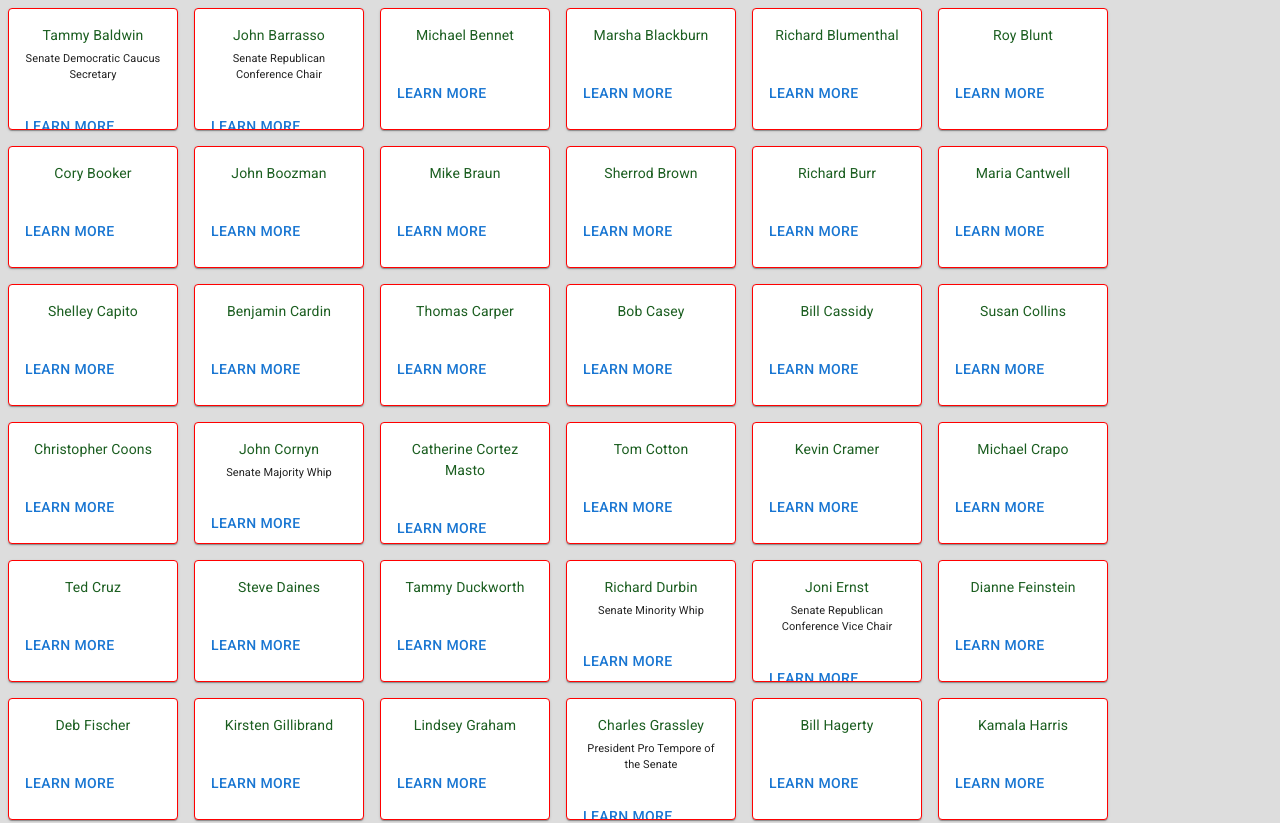
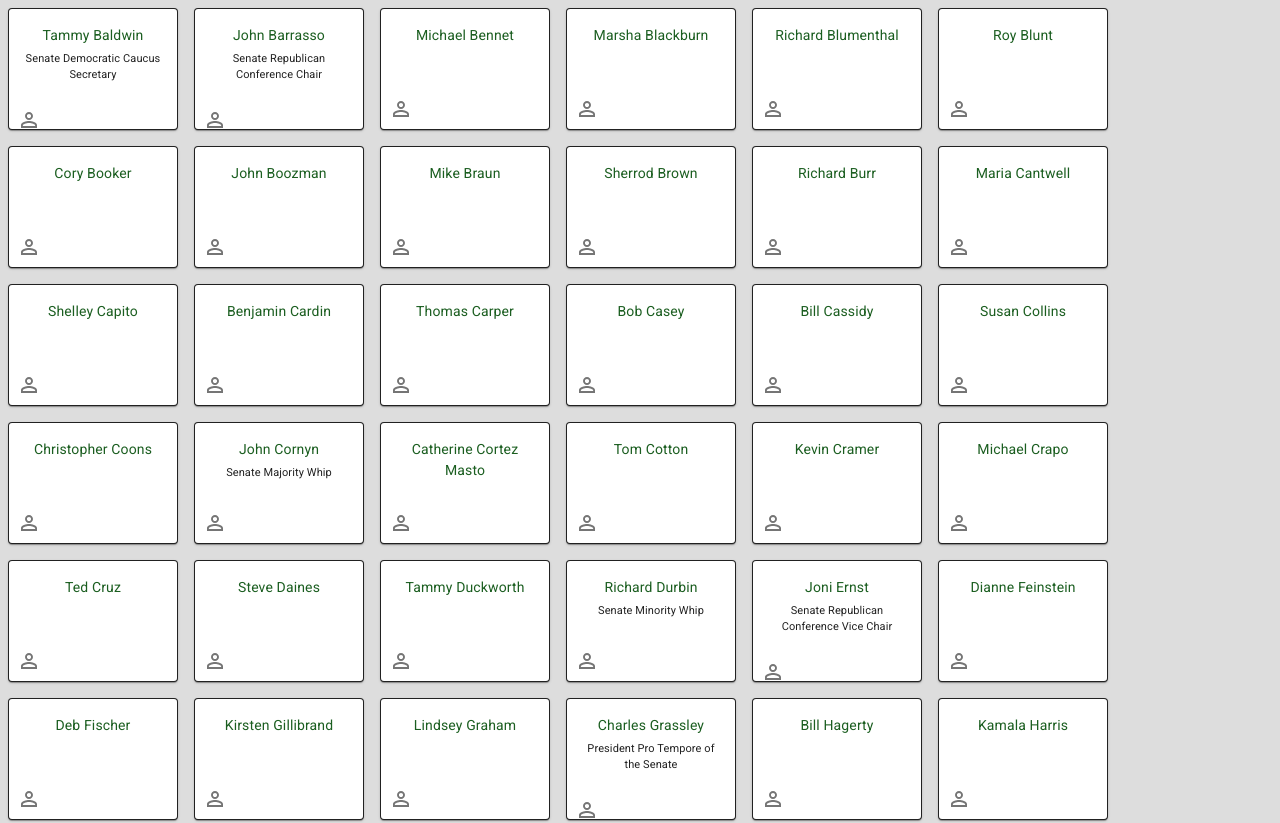
Before and after one commit to JcJen62/Fall2021-3790-InitialReactApp, a React (Create React App) app: page / in a window 1280 px wide. Shown: the top 823 px of the page. Built offline with nearby package versions, Linux system fonts and the light colour scheme.

Commit message:
Added modal controlled by parent

```diff
--- a/src/components/SenatorCard.js
+++ b/src/components/SenatorCard.js
@@ -3,32 +3,48 @@ import CardContent from '@mui/material/CardContent'
 import Typography from '@mui/material/Typography'
 //import Box from '@mui/material/Box'
 import CardActions from '@mui/material/CardActions'
-import Button from '@mui/material/Button'
+import IconButton from '@mui/material/IconButton'
+import PermIdentityIcon from '@mui/icons-material/PermIdentity'
 
+const colorVar = '#ff0000'
 
-const SenatorCard = (senator) => {
-  /* const { firstName, lastName, id } = props */
+const SenatorCard = (props) => {
+
+  const [openModal, closeModal] = props.modalFunctions
+
+  const handleInfoClick = () => {
+    console.log('Clicked!!')
+    openModal()
+  }
 
   return (
-    <Card key={senator.id} className='card' sx={{
+    <Card
+      className='card'
+      sx={{
+        display: 'flex',
+        flexDirection: 'column',
+        justifyContent: 'space-between',
         width: 168,
         height: 120,
         p: 0,
         m: 1,
         border: 1,
-      borderColor: '#f00',
+        borderColor: {colorVar},
         '&:hover': {
           opacity: [0.9, 0.8, 0.7],
         },
-    }}>
+      }}
+    >
       <CardContent>
-        <Typography sx={{ fontSize: 14 }} color="success.dark" gutterBottom>{senator.first_name} {senator.last_name}</Typography>
-        <Typography sx={{ fontSize: 11 }}>
-          {senator.leadership_role}
+        <Typography sx={{ fontSize: 14 }} color='success.dark' gutterBottom>
+          {props.senator.first_name} {props.senator.last_name}
         </Typography>
+        <Typography sx={{ fontSize: 11 }}>{props.senator.leadership_role}</Typography>
       </CardContent>
       <CardActions>
-        <Button>Learn More</Button>
+        <IconButton sx={{ p: 0 }} onClick={handleInfoClick}>
+          <PermIdentityIcon />
+        </IconButton>
       </CardActions>
     </Card>
   )
--- a/src/components/SenatorContainer.js
+++ b/src/components/SenatorContainer.js
@@ -1,8 +1,27 @@
+import * as React from 'react'
 import { senators } from '../data/senate'
 import SenatorCard from './SenatorCard'
 import Box from '@mui/material/Box'
+import Typography from '@mui/material/Typography'
+import Modal from '@mui/material/Modal'
+
+const style = {
+  position: 'absolute',
+  top: '50%',
+  left: '50%',
+  transform: 'translate(-50%, -50%)',
+  width: 400,
+  bgcolor: 'background.paper',
+  border: '2px solid #000',
+  boxShadow: 24,
+  p: 4,
+}
 
 const SenatorContainer = () => {
+  const [open, setOpen] = React.useState(false)
+  const handleOpen = () => setOpen(true)
+  const handleClose = () => setOpen(false)
+
   return (
     <Box sx={{
       display: 'flex',
@@ -10,10 +29,23 @@ const SenatorContainer = () => {
     }}>
       {senators.map((senator) => {
         return (
-          <SenatorCard {...senator}
+          <SenatorCard key={senator.id} modalFunctions={[handleOpen, handleClose]} senator={{ ...senator }}
           />
         )
       })}
+      <Modal
+        open={open}
+        onClose={handleClose}
+      >
+        <Box sx={style}>
+          <Typography variant="h6" component="h2">
+            Senator Information
+          </Typography>
+          <Typography sx={{ mt: 2 }}>
+            Maybe more Senator Information goes here?
+          </Typography>
+        </Box>
+      </Modal>
     </Box>
   )
 }
```
Also changed, not shown: 1 other file (tests, documents, lock files or other folders). Lines whose indentation alone changed are shown as unchanged.
